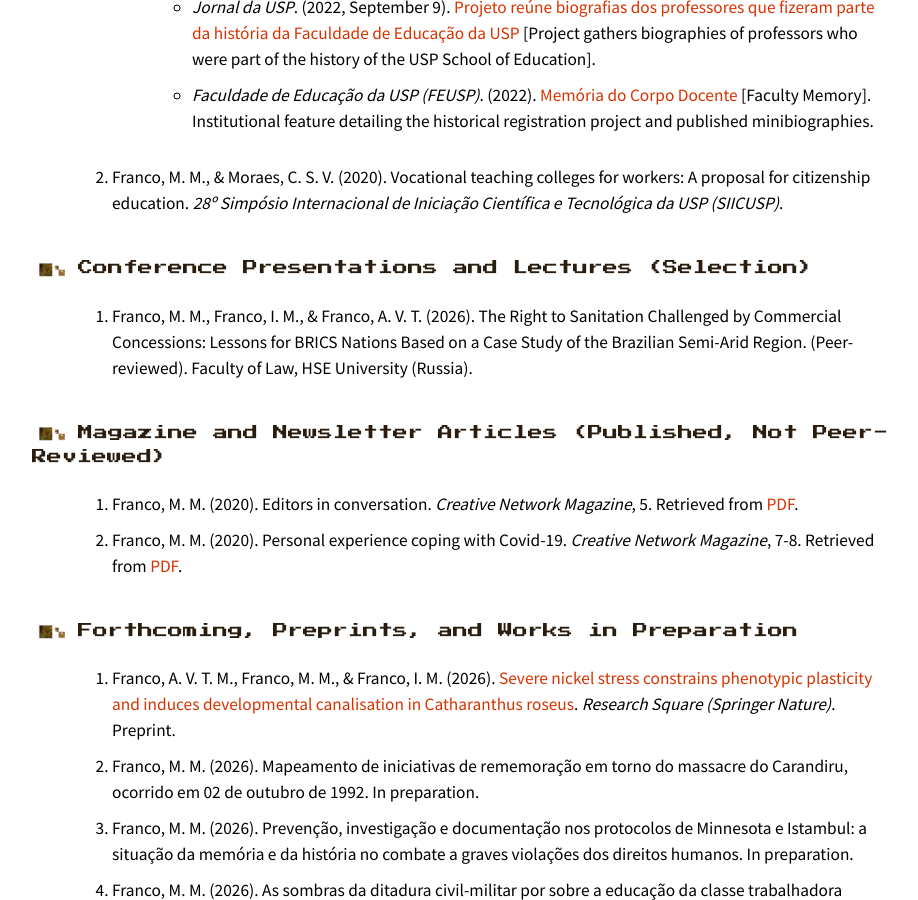
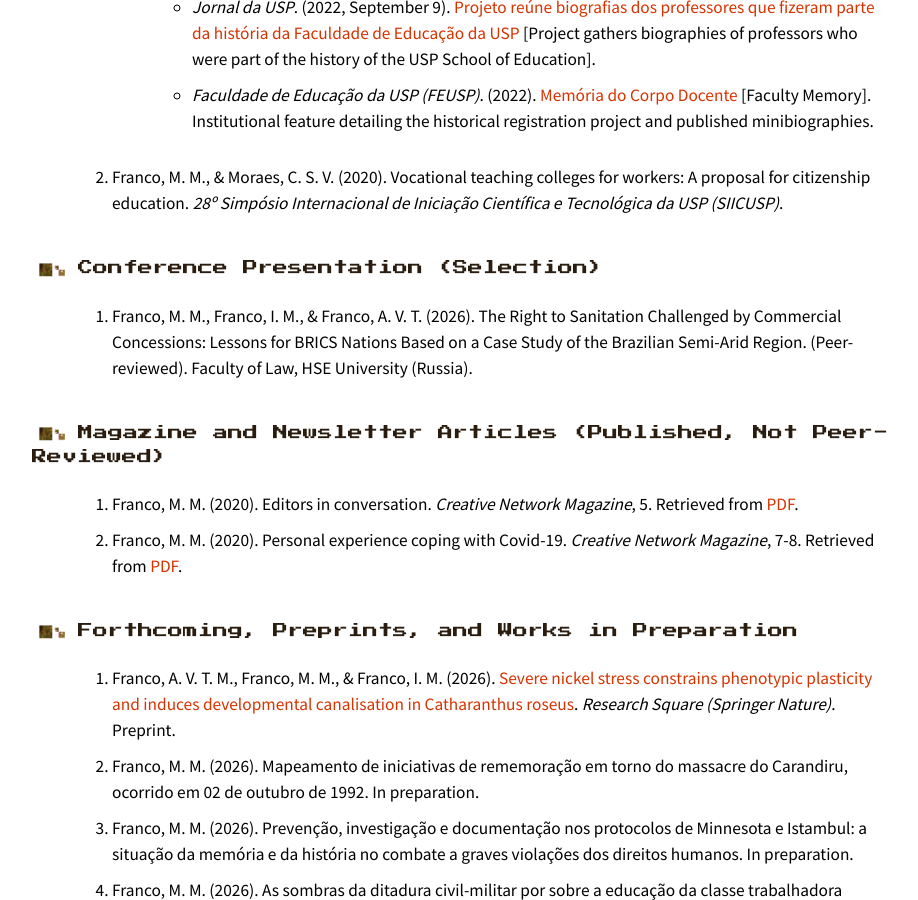
Before and after one commit to mmillenaa/millena, a Jekyll site: the page index.html, which Jekyll copies as it is, in a window 1280 px wide and 900 px high, scrolled down 2235 px. Shown: the whole window, without its empty margins (178-1096 px from the left). Built offline with Jekyll 4.4.1, drawn with Linux system fonts in a browser that asks for light colours.

Commit message:
Update section title for conference presentations

```diff
--- a/index.html
+++ b/index.html
@@ -225,7 +225,7 @@
       <li>Franco, M. M., & Moraes, C. S. V. (2020). Vocational teaching colleges for workers: A proposal for citizenship education. <span style="font-style: italic;">28º Simpósio Internacional de Iniciação Científica e Tecnológica da USP (SIICUSP)</span>.</li>
     </ol>
 
-    <h2><img src="1.png" alt="" style="height: 20px; vertical-align: middle; margin-right: 10px;">Conference Presentations and Lectures (Selection)</h2>
+    <h2><img src="1.png" alt="" style="height: 20px; vertical-align: middle; margin-right: 10px;">Conference Presentation (Selection)</h2>
     <ol>
       <li>Franco, M. M., Franco, I. M., & Franco, A. V. T. (2026). The Right to Sanitation Challenged by Commercial Concessions: Lessons for BRICS Nations Based on a Case Study of the Brazilian Semi-Arid Region. (Peer-reviewed). Faculty of Law, HSE University (Russia).</li>
     </ol>
```
